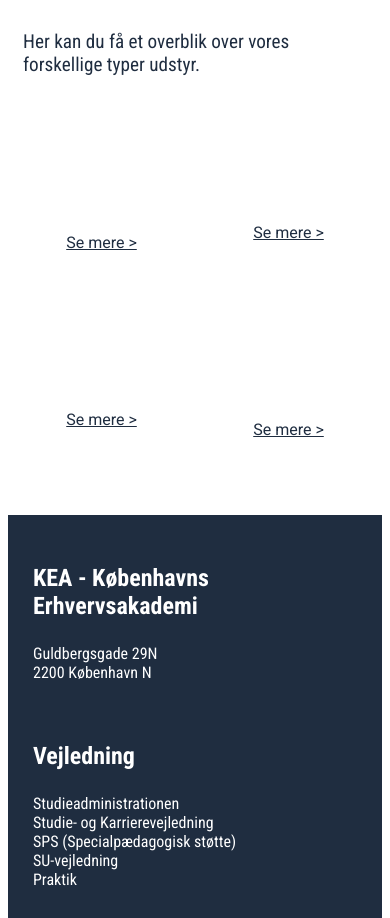
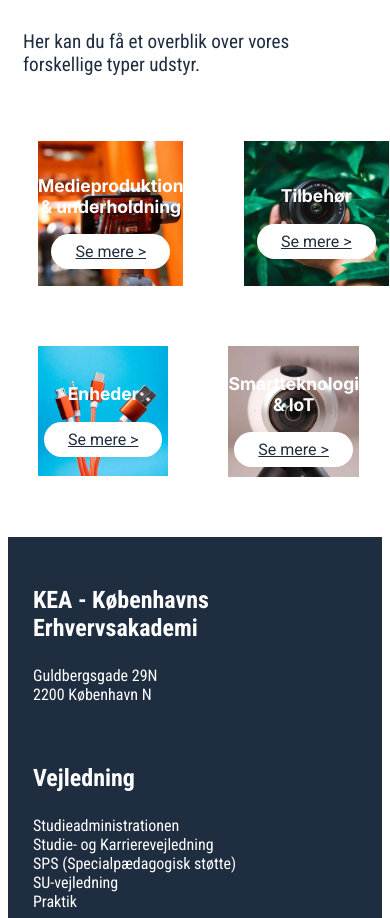
Before and after one commit to Tech-Story-lab-case/Tema-7---Team-13, a plain HTML site: page category.html in a window 390 px wide. Shown: the part 880-1798 px from the top of the page. Drawn offline with Linux system fonts and the light colour scheme.

Commit message:
productlist rettet

```diff
--- a/css/category.css
+++ b/css/category.css
@@ -198,3 +198,39 @@ h3 {
     background-color: #ffffff;
   }
 }
+
+.overlay_1 {
+  background-image: url("../images/category_imgs/299489996_113571831455514_4491342396542660814_n\ copy.webp");
+  background-size: contain;
+  background-position: center;
+  background-repeat: no-repeat;
+  aspect-ratio: 1/1;
+  margin: 30px;
+}
+
+.overlay_2 {
+  background-image: url("../images/category_imgs/299750223_1111198559823766_121793524809863838_n\ copy.webp");
+  background-size: contain;
+  background-position: center;
+  background-repeat: no-repeat;
+  aspect-ratio: 1/1;
+  margin: 30px;
+}
+
+.overlay_3 {
+  background-image: url("../images/category_imgs/308868554_395873125884874_8241128588531132727_n\ copy.webp");
+  background-size: contain;
+  background-position: center;
+  background-repeat: no-repeat;
+  aspect-ratio: 1/1;
+  margin: 30px;
+}
+
+.overlay_4 {
+  background-image: url("../images/category_imgs/312838440_207538685006221_7236079950752817171_n.webp");
+  background-size: contain;
+  background-position: center;
+  background-repeat: no-repeat;
+  aspect-ratio: 1/1;
+  margin: 30px;
+}
```
Also changed, not shown: css/productlist.css (+32 -4 lines), productlist.html (+7 -2 lines).
